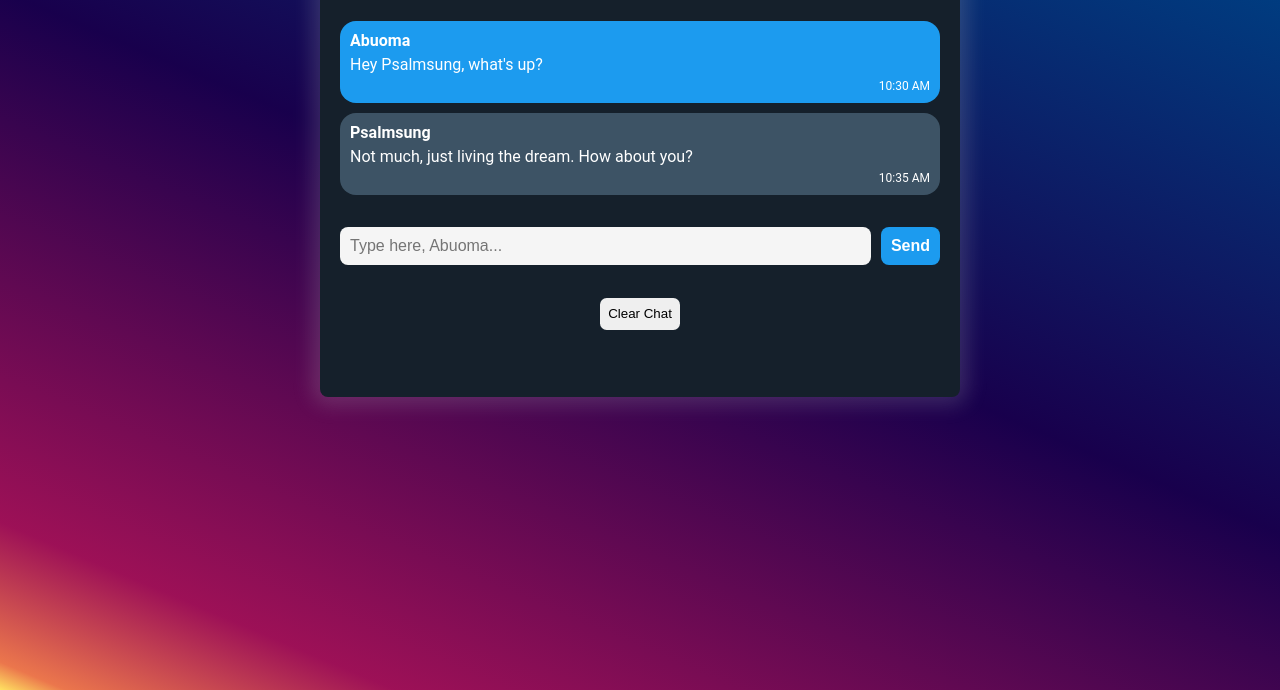
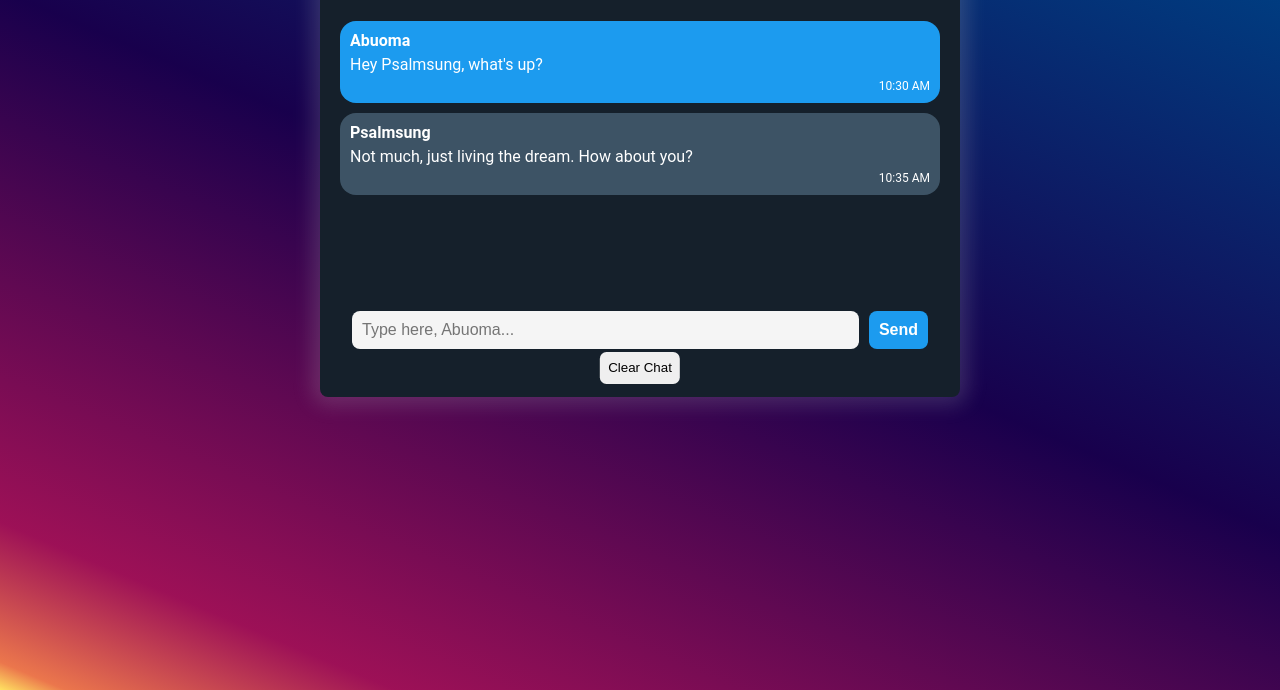
Before and after one commit to Psalmsung/Chat_App, a plain HTML site: page index.html in a window 1280 px wide. Shown: the part 166-856 px from the top of the page. Drawn offline with Linux system fonts and the light colour scheme.

Commit message:
Addressing overflow of messages in the chat container

```diff
--- a/assets/styles.css
+++ b/assets/styles.css
@@ -57,6 +57,7 @@ body{
     max-width: 37.5em;
     height: auto;
     box-shadow: 0 0 1.25em 0.5em #c3c3c333;
+    position: relative;
 }
 .chat-header{
     margin-bottom: 1em;
@@ -113,6 +114,12 @@ body{
     align-items: center;
     margin-top: 2em;
     gap: 0.625em;
+    position: absolute;
+    bottom: 3em;
+    left: 2em;
+    right: 2em;
+    margin-top: 1em;
+
 }
 .chat-input{
     padding: 0.625em;
@@ -132,6 +139,9 @@ body{
 }
 
 .clear-chat-button{
-    display: block;
-    margin: 2.5em auto;
+    position: absolute;
+    bottom: 0;
+    left: 50%;
+    transform: translateX(-50%);
+    margin-bottom: 1em;
 }
```
